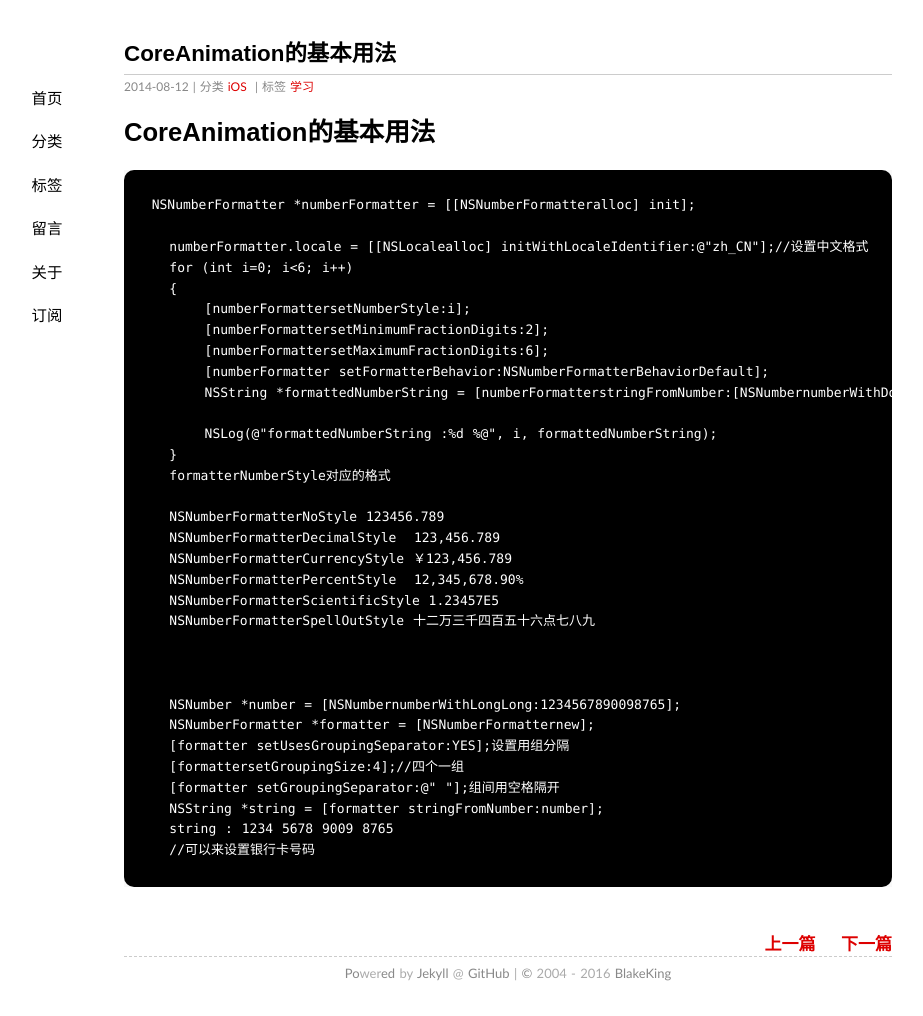
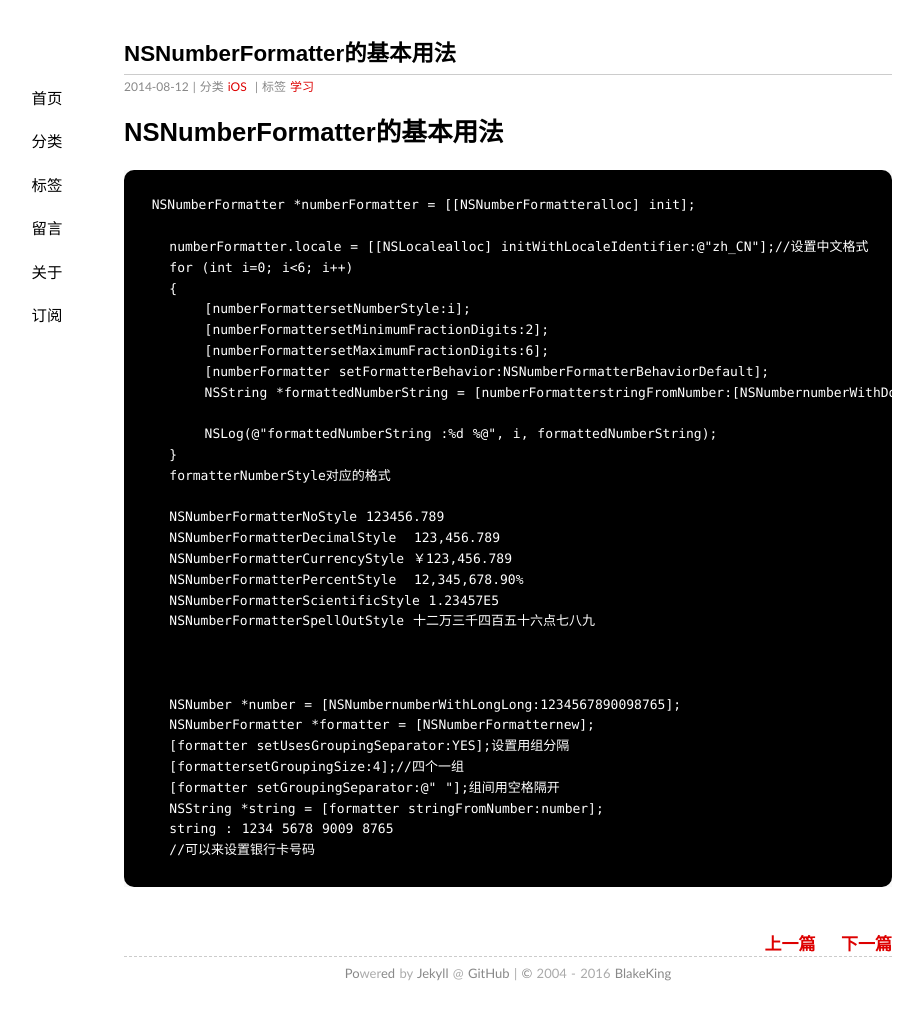
Before and after one commit to BaroneX/BaroneX.github.io, a Jekyll site: the page built from _posts/2014-08-12-NSNumberFormatter.md, in a window 1280 px wide. Shown: the whole page, without its empty margins (132-1055 px from the left). Built offline with Jekyll 4.4.1, drawn with Linux system fonts in a browser that asks for light colours; Markdown is read by kramdown in place of the engine named in the settings.

Commit message:
错误修改

````diff
--- a/_posts/2014-08-12-NSNumberFormatter.md
+++ b/_posts/2014-08-12-NSNumberFormatter.md
@@ -1,14 +1,14 @@
 ---
 layout: post
-title: "CoreAnimation的基本用法"
-description: "CoreAnimation的基本用法"
+title: "NSNumberFormatter的基本用法"
+description: "NSNumberFormatter的基本用法"
 category: iOS
 tags: [学习]
 ---
 
 
 
-#CoreAnimation的基本用法
+#NSNumberFormatter的基本用法
 ```
 
   NSNumberFormatter *numberFormatter = [[NSNumberFormatteralloc] init];
````
Also changed, not shown: _posts/2014-12-08-touchid.md (+2 -2 lines).
